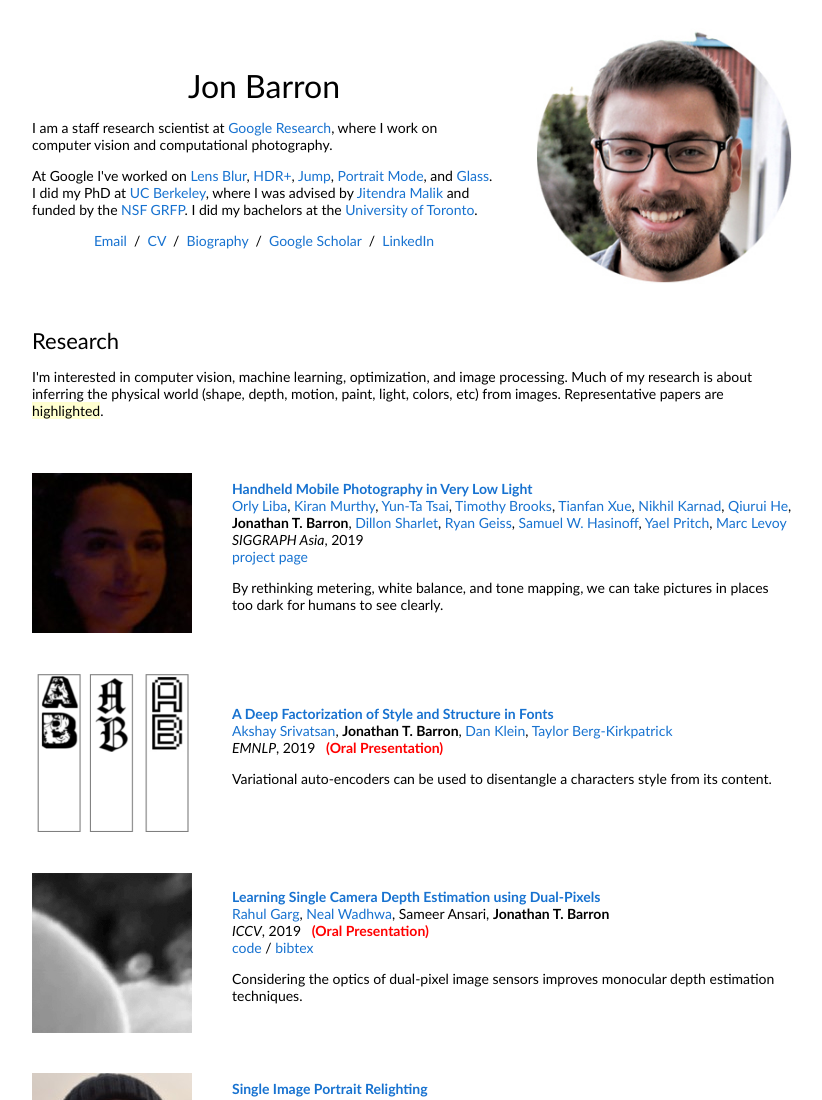
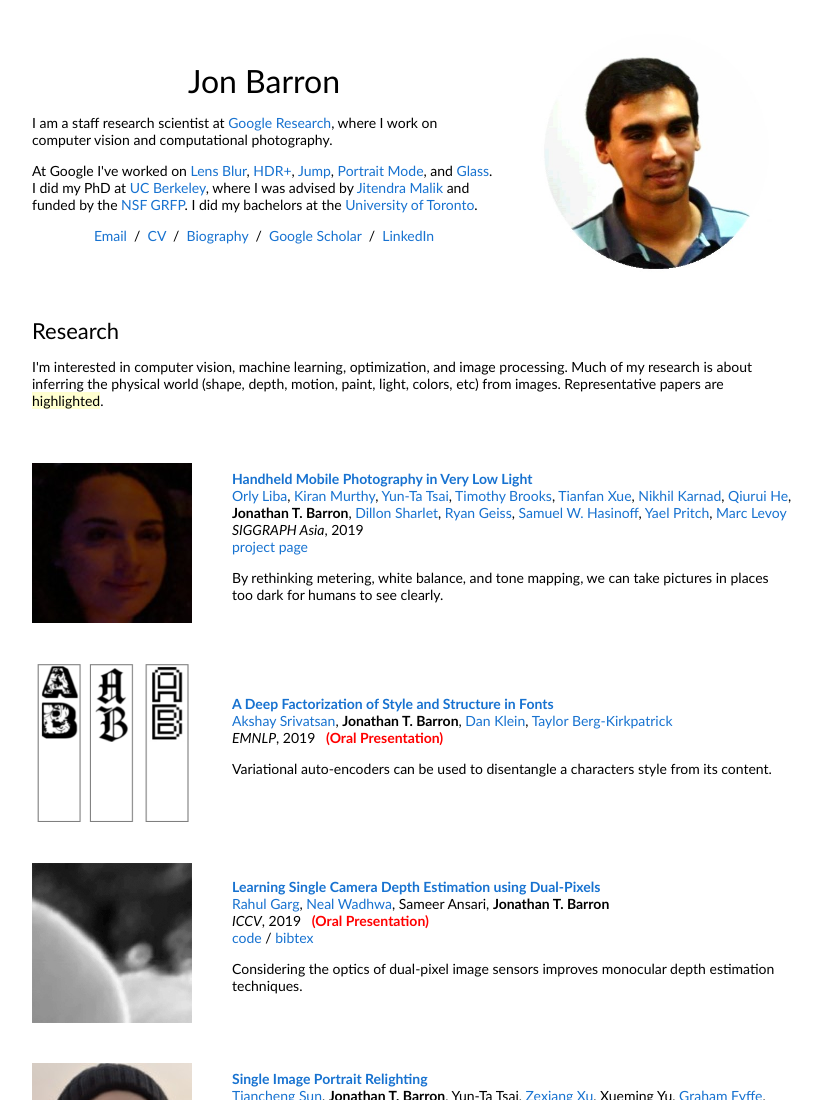
Before and after one commit to ahmedmalaa/web, a website: page index.html in a window 1280 px wide. Shown: the top 1100 px of the page, without its empty margins (228-1050 px from the left). Drawn offline with Linux system fonts and the light colour scheme.

Commit message:
update main page

```diff
--- a/index.html
+++ b/index.html
@@ -11,7 +11,7 @@
     gtag('config', 'UA-7580334-2');
   </script>
 
-  <title>Jon Barron</title>
+  <title>Ahmed M. Alaa</title>
 
   <meta name="author" content="Jon Barron">
   <meta name="viewport" content="width=device-width, initial-scale=1">
@@ -44,7 +44,7 @@
               </p>
             </td>
             <td style="padding:2.5%;width:40%;max-width:40%">
-              <a href="images/JonBarron.jpg"><img style="width:100%;max-width:100%" alt="profile photo" src="images/JonBarron_circle.jpg" class="hoverZoomLink"></a>
+              <a href="images/JonBarron.jpg"><img style="width:100%;max-width:100%" alt="profile photo" src="images/ahmedalaa.jpg" class="hoverZoomLink"></a>
             </td>
           </tr>
         </tbody></table>
```
Also changed, not shown: images/ahmedalaa.jpg (added).
